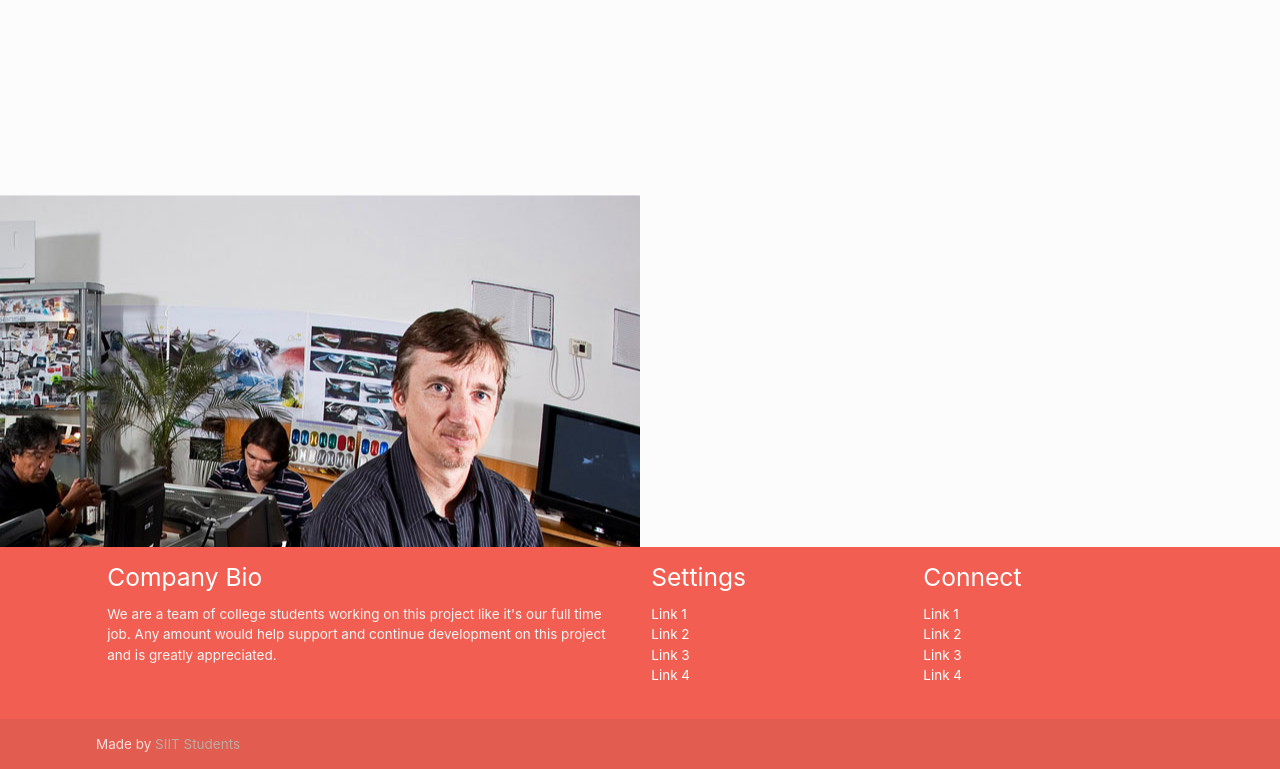
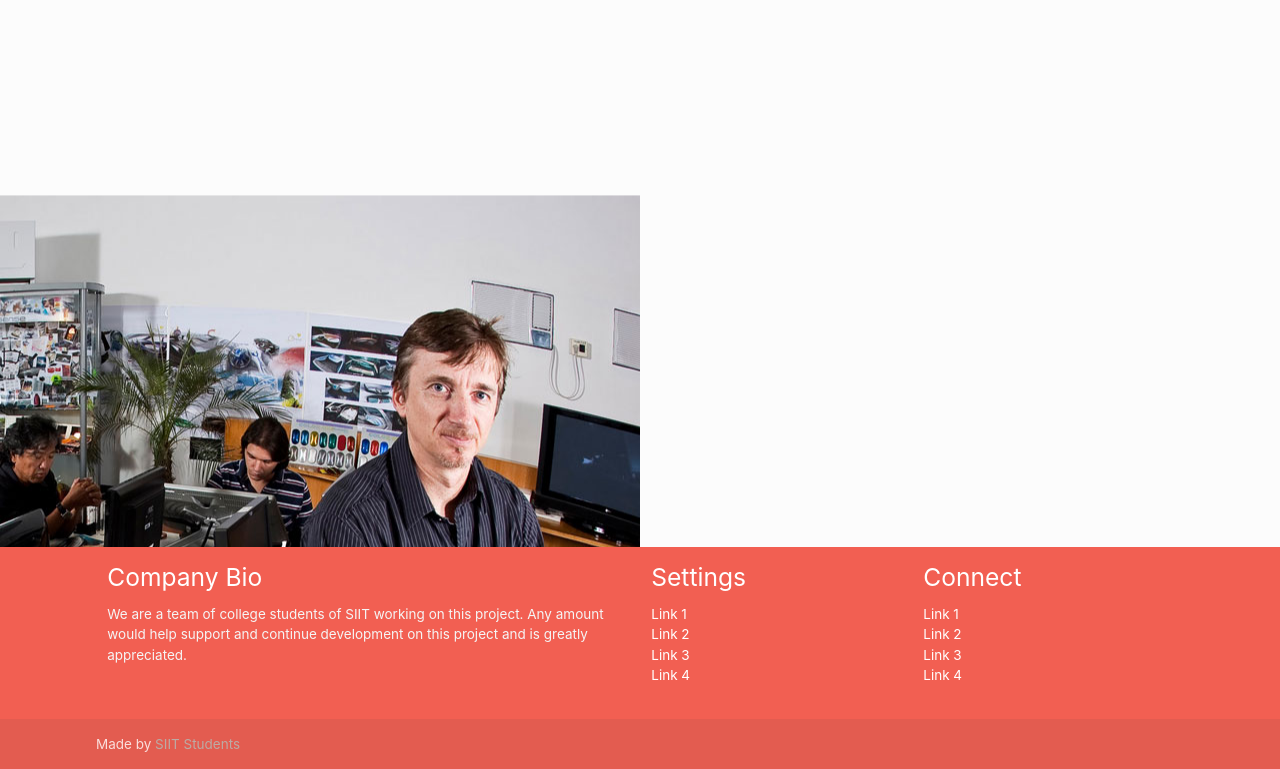
Before and after one commit to tonny62/inside-mind.github.io, a plain HTML site: page index.html in a window 1280 px wide. Shown: the part 1662-2431 px from the top of the page. Drawn offline with nearby package versions, Linux system fonts and the light colour scheme.

Commit message:
Update index.html

```diff
--- a/index.html
+++ b/index.html
@@ -36,7 +36,7 @@
       <div class="row">
         <div class="col l6 s12">
           <h5 class="white-text">Company Bio</h5>
-          <p class="grey-text text-lighten-4">We are a team of college students working on this project like it's our full time job. Any amount would help support and continue development on this project and is greatly appreciated.</p>
+          <p class="grey-text text-lighten-4">We are a team of college students of SIIT working on this project. Any amount would help support and continue development on this project and is greatly appreciated.</p>
 
 
         </div>
```
